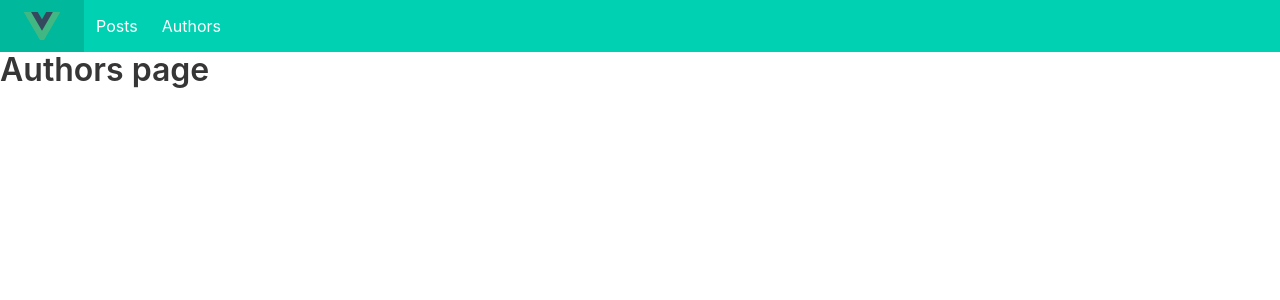
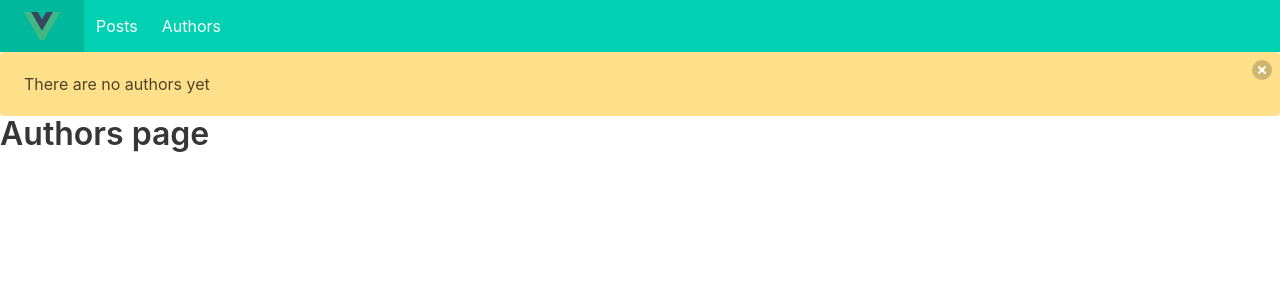
Before and after one commit to 1Aurimas1/vue-posts-app, a Vue app: page /authors in a window 1280 px wide. Shown: the top 300 px of the page. Built offline with nearby package versions, Linux system fonts and the light colour scheme.

Commit message:
Resolve "Notifications"

```diff
--- a/package.json
+++ b/package.json
@@ -15,7 +15,8 @@
     "vite": "^4.0.4",
     "vue": "^2.7.14",
     "vue-router": "^3.6.5",
-    "vue-template-compiler": "^2.7.14"
+    "vue-template-compiler": "^2.7.14",
+    "vuex": "^3.6.2"
   },
   "devDependencies": {
     "@vue/test-utils": "^1.3.4",
--- a/src/App.vue
+++ b/src/App.vue
@@ -1,6 +1,7 @@
 <template>
   <div id="app">
     <NavBar />
+    <NotificationList />
     <router-view></router-view>
   </div>
 </template>
@@ -9,12 +10,14 @@
 import Vue from "vue";
 import VueRouter from "vue-router";
 import NavBar from "./components/NavBar.vue";
+import NotificationList from "./components/Notification/NotificationList.vue";
 
 Vue.use(VueRouter);
 
 export default {
   components: {
     NavBar,
+    NotificationList,
   },
 };
 </script>
--- a/src/components/Notification/Notification.vue
+++ b/src/components/Notification/Notification.vue
@@ -0,0 +1,44 @@
+<template>
+  <div class="notification is-warning">
+    <button
+      class="delete"
+      @click="removeNotification(notification.id)"
+    ></button>
+    {{ truncateMessage() }}
+  </div>
+</template>
+
+<script>
+import { mapActions } from "vuex";
+
+export default {
+  data() {
+    return {
+      messageLimit: 150,
+      notificationDuration: 1e4,
+    };
+  },
+  props: {
+    notification: Object,
+  },
+  methods: {
+    ...mapActions(["removeNotification"]),
+    truncateMessage() {
+      const message = this.notification.message;
+      if (message && message.length > this.messageLimit) {
+        return message.substring(0, this.messageLimit);
+      } else {
+        return message;
+      }
+    },
+  },
+  mounted() {
+    this.timeoutId = setTimeout(() => {
+      this.removeNotification(this.notification.id);
+    }, this.notificationDuration);
+  },
+  beforeDestroy() {
+    clearTimeout(this.timeoutId);
+  },
+};
+</script>
--- a/src/components/Notification/NotificationList.vue
+++ b/src/components/Notification/NotificationList.vue
@@ -0,0 +1,19 @@
+<template>
+  <ul>
+    <li v-for="notification in notificationList" :key="notification.id">
+      <Notification :notification="notification" />
+    </li>
+  </ul>
+</template>
+
+<script>
+import Notification from "./Notification.vue";
+import { mapGetters } from "vuex";
+
+export default {
+  components: {
+    Notification,
+  },
+  computed: mapGetters(["notificationList"]),
+};
+</script>
--- a/src/main.js
+++ b/src/main.js
@@ -1,8 +1,10 @@
 import Vue from "vue";
 import App from "./App.vue";
 import { router } from "./router";
+import store from "./store";
 
 new Vue({
   router,
+  store,
   render: (h) => h(App),
 }).$mount("#app");
--- a/src/store/index.js
+++ b/src/store/index.js
@@ -0,0 +1,14 @@
+import Vue from "vue";
+import Vuex from "vuex";
+import NotificationsMod from "./modules/NotificationsMod";
+
+Vue.use(Vuex);
+
+export default new Vuex.Store({
+  state: {},
+  mutations: {},
+  actions: {},
+  modules: {
+    NotificationsMod,
+  },
+});
--- a/src/store/modules/NotificationsMod.js
+++ b/src/store/modules/NotificationsMod.js
@@ -0,0 +1,43 @@
+const state = {
+  notifications: [],
+};
+
+const getters = {
+  notificationList: (state) => state.notifications,
+};
+
+const mutations = {
+  addNewNotification: (state, notification) => {
+    notification.id = generateUID();
+    state.notifications.unshift(notification);
+  },
+  removeNotification: (state, idToRemove) => {
+    const index = state.notifications.findIndex((n) => n.id === idToRemove);
+    if (index !== -1) {
+      state.notifications.splice(index, 1);
+    }
+  },
+};
+
+const actions = {
+  addNewNotification({ commit }, notification) {
+    commit("addNewNotification", notification);
+  },
+  removeNotification({ commit }, id) {
+    commit("removeNotification", id);
+  },
+};
+
+function generateUID() {
+  const radix = 36;
+  return (
+    Date.now().toString(radix) + Math.random().toString(radix).substring(2)
+  );
+}
+
+export default {
+  state,
+  getters,
+  actions,
+  mutations,
+};
--- a/src/views/Authors.vue
+++ b/src/views/Authors.vue
@@ -3,11 +3,22 @@
 </template>
 
 <script>
+import { mapActions } from "vuex";
+
 export default {
   data() {
     return {
       title: "Authors page",
     };
   },
+  methods: {
+    ...mapActions(["addNewNotification"]),
+  },
+  created() {
+    // fetch authors ...
+
+    // if there are no authors...
+    this.addNewNotification({ message: "There are no authors yet" });
+  },
 };
 </script>
--- a/src/views/Posts.vue
+++ b/src/views/Posts.vue
@@ -3,11 +3,22 @@
 </template>
 
 <script>
+import { mapActions } from "vuex";
+
 export default {
   data() {
     return {
       title: "Posts page",
     };
   },
+  methods: {
+    ...mapActions(["addNewNotification"]),
+  },
+  created() {
+    // fetch posts ...
+
+    // if there are no posts...
+    this.addNewNotification({ message: "There are no articles yet" });
+  },
 };
 </script>
```
Also changed, not shown: 1 other file (tests, documents, lock files or other folders).
